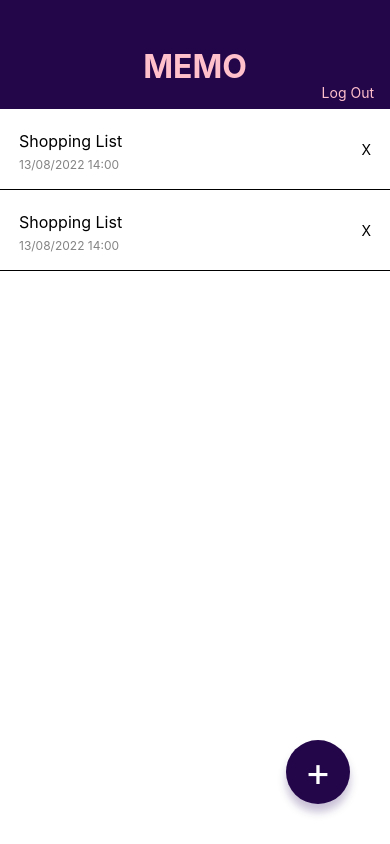
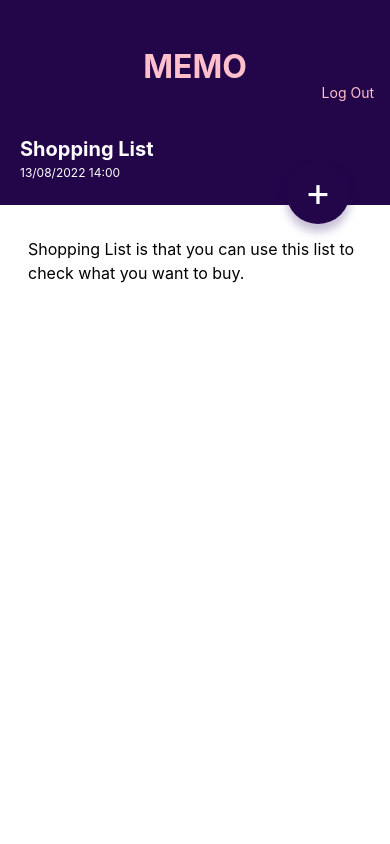
Before and after one commit to Ko40/MemoApp, a React Native app: screen / in a window 390 px wide. Built offline with nearby package versions, Linux system fonts and the light colour scheme.

Commit message:
Create MemoDetail

```diff
--- a/App.jsx
+++ b/App.jsx
@@ -1,23 +1,10 @@
 import React from 'react';
-import { StyleSheet, View } from 'react-native';
 
-import AppBar from './src/components/AppBar';
-import MemoList from './src/components/MemoList';
-import CircleButton from './src/components/CircleButton';
+import MemoListScreen from './src/screens/MemoListScreen';
+import MemoDetailScreen from './src/screens/MemoDetailScreen';
 
 export default function App() {
   return (
-    <View style={styles.container}>
-      <AppBar />
-      <MemoList />
-      <CircleButton>+</CircleButton>
-    </View>
+    <MemoDetailScreen />
   );
 }
-
-const styles = StyleSheet.create({
-  container: {
-    flex: 1,
-    backgroundColor: '#ffffff',
-  },
-});
--- a/src/components/CircleButton.jsx
+++ b/src/components/CircleButton.jsx
@@ -1,11 +1,11 @@
 import React from 'react';
 import { View, Text, StyleSheet } from 'react-native';
-import { string } from 'prop-types';
+import { string, shape } from 'prop-types';
 
 export default function CircleButton(props) {
-  const { children } = props;
+  const { children, style } = props;
   return (
-    <View style={styles.CircleButton}>
+    <View style={[styles.CircleButton, style]}>
       <Text style={styles.CircleButtonLabel}>{children}</Text>
     </View>
   );
@@ -13,6 +13,11 @@
 
 CircleButton.propTypes = {
   children: string.isRequired,
+  style: shape(),
+};
+
+CircleButton.defaultProps = {
+  style: null,
 };
 
 const styles = StyleSheet.create({
--- /dev/null
+++ b/src/screens/MemoDetailScreen.jsx
@@ -0,0 +1,58 @@
+import React from 'react';
+import {
+  View, ScrollView, Text, StyleSheet,
+} from 'react-native';
+
+import AppBar from '../components/AppBar';
+import CircleButton from '../components/CircleButton';
+
+export default function MemoDetailScreen() {
+  return (
+    <View>
+      <AppBar />
+      <View style={styles.memoHeader}>
+        <Text style={styles.memoTytle}>Shopping List</Text>
+        <Text style={styles.memoDate}>13/08/2022 14:00</Text>
+      </View>
+      <ScrollView style={styles.memoBody}>
+        <Text style={styles.memoText}>
+          Shopping List is that you can use this list to check what you want to buy.
+        </Text>
+      </ScrollView>
+      <CircleButton style={{ top: 160, bottom: 'auto' }}>+</CircleButton>
+    </View>
+  );
+}
+
+const styles = StyleSheet.create({
+  container: {
+    flex: 1,
+    backgroundColor: '#ffffff',
+  },
+  memoHeader: {
+    backgroundColor: '#23054A',
+    height: 96,
+    justifyContent: 'center',
+    paddingVertical: 24,
+    paddingHorizontal: 20,
+  },
+  memoTytle: {
+    color: '#ffffff',
+    fontSize: 20,
+    lineHeight: 32,
+    fontWeight: 'bold',
+  },
+  memoDate: {
+    color: '#ffffff',
+    fontSize: 12,
+    lineHeight: 16,
+  },
+  memoBody: {
+    paddingVertical: 32,
+    paddingHorizontal: 28,
+  },
+  memoText: {
+    fontSize: 16,
+    lineHeight: 24,
+  },
+});
--- /dev/null
+++ b/src/screens/MemoListScreen.jsx
@@ -0,0 +1,25 @@
+import React from 'react';
+import { View, StyleSheet } from 'react-native';
+
+import AppBar from '../components/AppBar';
+import MemoList from '../components/MemoList';
+import CircleButton from '../components/CircleButton';
+
+export default function MemoListScreen() {
+  return (
+    <View style={styles.container}>
+      <AppBar />
+      <MemoList />
+      <CircleButton>+</CircleButton>
+    </View>
+
+  );
+}
+
+const styles = StyleSheet.create({
+  container: {
+    flex: 1,
+    backgroundColor: '#ffffff',
+  },
+
+});
```
